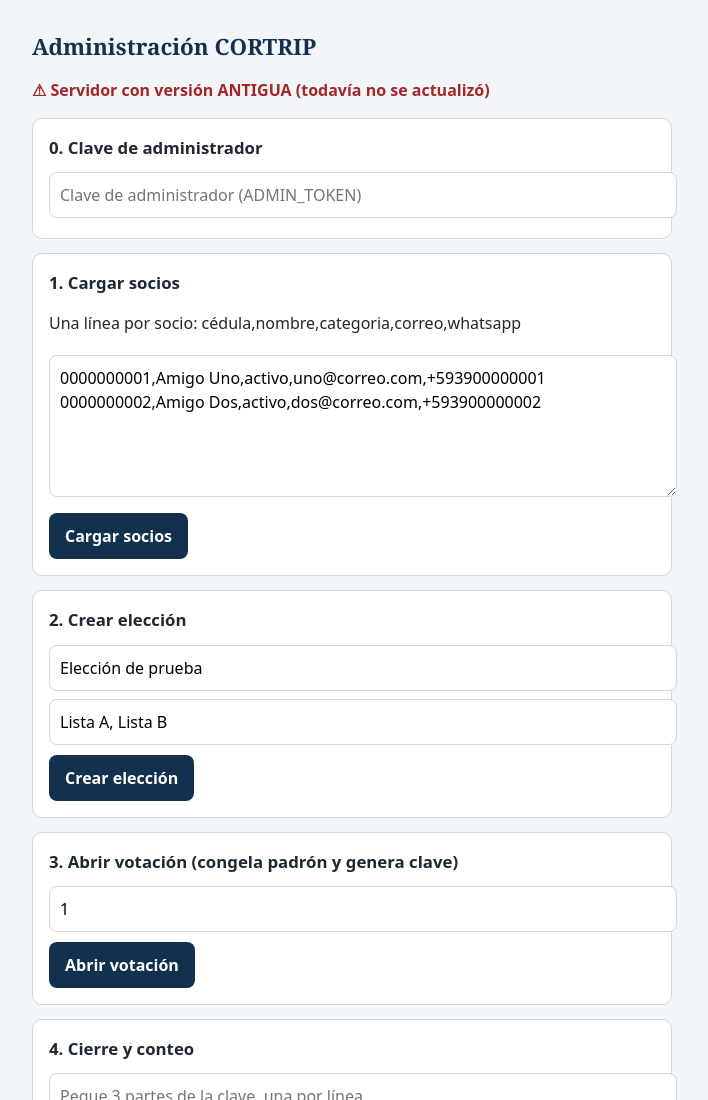
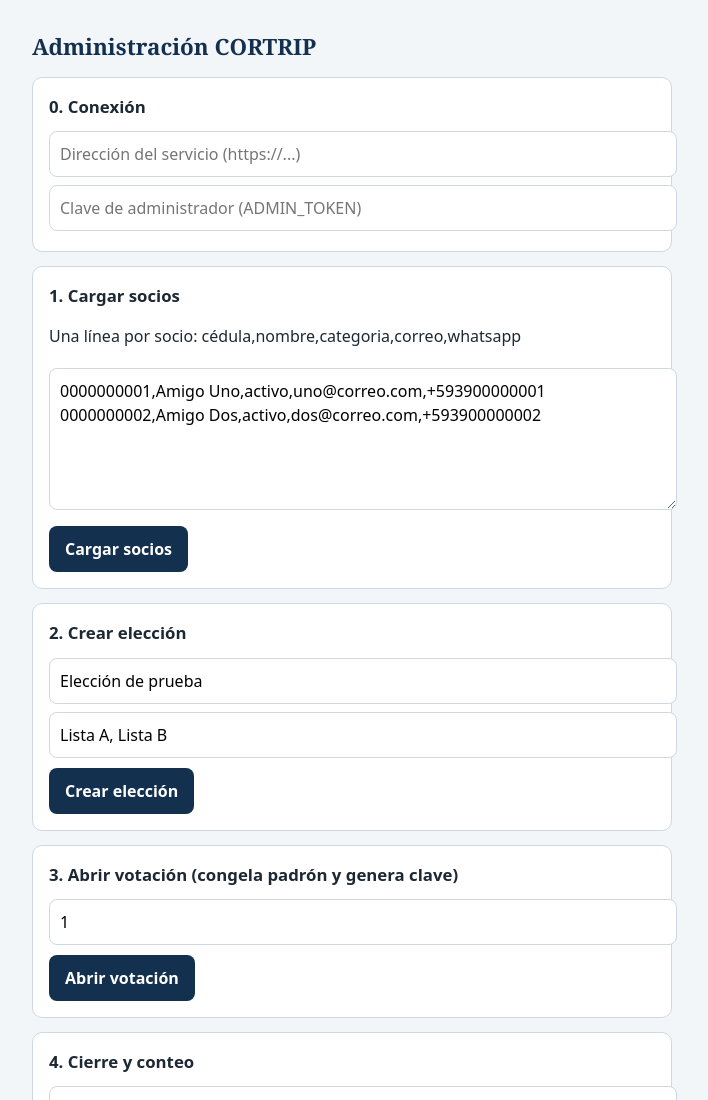
Before and after one commit to rcarpin10/cortrip-votacion, a website: page cortrip-votacion/public/admin.html in a window 1280 px wide. Shown: the top 1100 px of the page, without its empty margins (288-996 px from the left). Drawn offline with Linux system fonts and the light colour scheme; no server answers.

Commit message:
Add files via upload

```diff
--- a/cortrip-votacion/public/admin.html
+++ b/cortrip-votacion/public/admin.html
@@ -6,9 +6,8 @@ h2{font-size:1.05rem;margin:0 0 8px}input,textarea{width:100%;font:inherit;paddi
 button{font:inherit;font-weight:700;padding:11px 16px;border:0;border-radius:8px;background:#14304f;color:#fff;margin-top:6px}
 pre{background:#eef2f6;padding:10px;border-radius:8px;white-space:pre-wrap;word-break:break-all;font-size:.85rem}</style></head><body>
 <h1>Administración CORTRIP</h1>
-<p id="ver" style="font-weight:700">Comprobando versión del servidor…</p>
-<section><h2>0. Clave de administrador</h2>
-<input id="url" type="hidden"><input id="tok" type="password" placeholder="Clave de administrador (ADMIN_TOKEN)"></section>
+<section><h2>0. Conexión</h2>
+<input id="url" placeholder="Dirección del servicio (https://...)"><input id="tok" type="password" placeholder="Clave de administrador (ADMIN_TOKEN)"></section>
 <section><h2>1. Cargar socios</h2><p>Una línea por socio: cédula,nombre,categoria,correo,whatsapp</p>
 <textarea id="soc" rows="5">0000000001,Amigo Uno,activo,uno@correo.com,+593900000001
 0000000002,Amigo Dos,activo,dos@correo.com,+593900000002</textarea><button onclick="cargar()">Cargar socios</button></section>
@@ -20,7 +19,7 @@ pre{background:#eef2f6;padding:10px;border-radius:8px;white-space:pre-wrap;word-
 <button onclick="contar()">Contar votos</button></section>
 <pre id="out">Resultado aparecerá aquí.</pre>
 <script>
-const $=i=>document.getElementById(i);$("url").value=location.origin;fetch("/version").then(r=>r.ok?r.json():Promise.reject()).then(j=>{$("ver").textContent="✅ Servidor actualizado: "+j.version;$("ver").style.color="#1d6b45"}).catch(()=>{$("ver").textContent="⚠ Servidor con versión ANTIGUA (todavía no se actualizó)";$("ver").style.color="#a3262a"});
+const $=i=>document.getElementById(i);
 async function p(r,d){try{const x=await fetch($("url").value.replace(/\/$/,"")+r,{method:"POST",headers:{"Content-Type":"application/json","x-admin-token":$("tok").value},body:JSON.stringify(d||{})});
 $("out").textContent=JSON.stringify(await x.json(),null,2)}catch(e){$("out").textContent="Error: "+e.message}}
 const cargar=()=>p("/admin/socios",{socios:$("soc").value.trim().split("\n").map(l=>{const[c,n,k,m,w]=l.split(",").map(x=>x.trim());return{cedula:c,nombre:n,categoria:k,correo:m,whatsapp:w}})});
```
Also changed, not shown: cortrip-votacion/public/index.html (+1 -1 lines).
